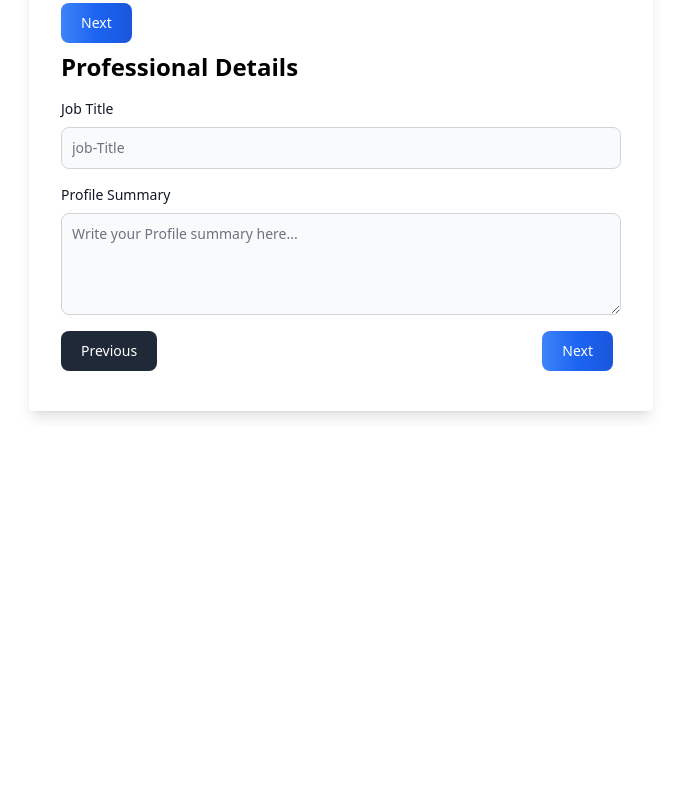
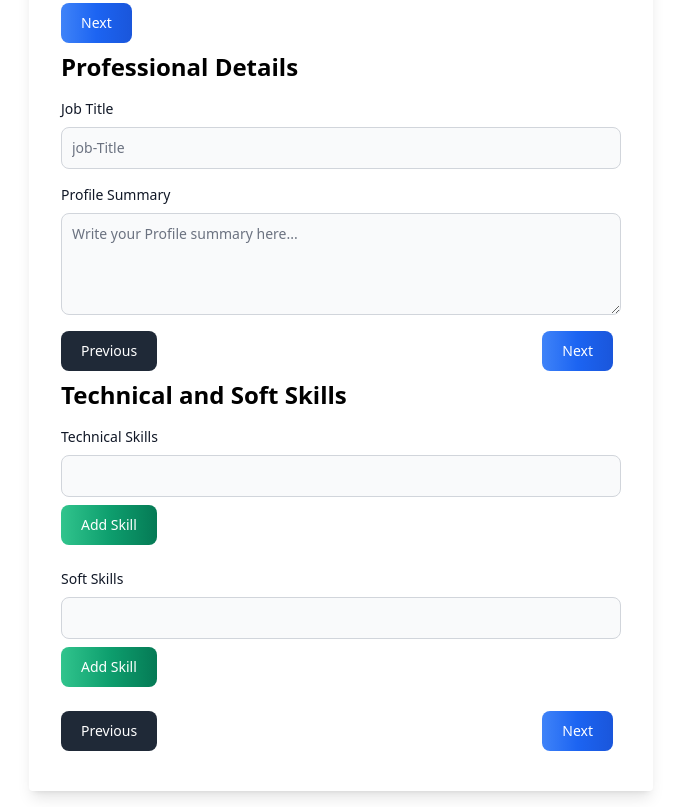
Before and after one commit to Bouanaya/cv-builder, a website: page pages/create.html in a window 1280 px wide. Shown: the part 751-1558 px from the top of the page, without its empty margins (299-980 px from the left). Before the commit the page ends 1178 px from the top, so only its background shows below. Drawn offline with Linux system fonts and the light colour scheme.

Commit message:
add form Technical and Soft Skills

```diff
--- a/pages/create.html
+++ b/pages/create.html
@@ -173,6 +173,66 @@
               </div>
             </form>
           </div>
+          <!-- Step 3: Technical and Soft Skills -->
+          <div id="step-3" class="">
+            <h2 class="text-2xl font-bold mb-4">Technical and Soft Skills</h2>
+            <form id="skills-form">
+              <div class="mb-4">
+                <label
+                  class="block mb-2 text-sm font-medium text-gray-900 dark:text-white"
+                  >Technical Skills</label
+                >
+                <div id="technical-skills">
+                  <input
+                    type="text"
+                    class="bg-gray-50 border border-gray-300 mb-2 text-gray-900 text-sm rounded-lg focus:ring-blue-500 focus:border-blue-500 block w-full p-2.5 dark:bg-gray-700 dark:border-gray-600 dark:placeholder-gray-400 dark:text-white dark:focus:ring-blue-500 dark:focus:border-blue-500"
+                    required
+                  />
+                </div>
+                <button
+                  type="button"
+                  class="text-white bg-gradient-to-r from-green-400 via-green-500 to-green-600 hover:bg-gradient-to-br focus:ring-4 focus:outline-none focus:ring-green-300 dark:focus:ring-green-800 font-medium rounded-lg text-sm px-5 py-2.5 text-center me-2 mb-2"
+                >
+                  Add Skill
+                </button>
+              </div>
+              <div class="mb-4">
+                <label
+                  class="block mb-2 text-sm font-medium text-gray-900 dark:text-white"
+                  >Soft Skills</label
+                >
+                <div id="soft-skills">
+                  <input
+                    type="text"
+                    class="bg-gray-50 border border-gray-300 mb-2 text-gray-900 text-sm rounded-lg focus:ring-blue-500 focus:border-blue-500 block w-full p-2.5 dark:bg-gray-700 dark:border-gray-600 dark:placeholder-gray-400 dark:text-white dark:focus:ring-blue-500 dark:focus:border-blue-500"
+                    required
+                  />
+                </div>
+                <button
+                  type="button"
+                  class="text-white bg-gradient-to-r from-green-400 via-green-500 to-green-600 hover:bg-gradient-to-br focus:ring-4 focus:outline-none focus:ring-green-300 dark:focus:ring-green-800 font-medium rounded-lg text-sm px-5 py-2.5 text-center me-2 mb-2"
+                >
+                  Add Skill
+                </button>
+              </div>
+              <div class="flex justify-between">
+                <button
+                  type="button"
+                  id="prev-3"
+                  class="text-white bg-gray-800 hover:bg-gray-900 focus:outline-none focus:ring-4 focus:ring-gray-300 font-medium rounded-lg text-sm px-5 py-2.5 me-2 mb-2 dark:bg-gray-800 dark:hover:bg-gray-700 dark:focus:ring-gray-700 dark:border-gray-700"
+                >
+                  Previous
+                </button>
+                <button
+                  type="button"
+                  id="next-3"
+                  class="text-white bg-gradient-to-r from-blue-500 via-blue-600 to-blue-700 hover:bg-gradient-to-br focus:ring-4 focus:outline-none focus:ring-blue-300 dark:focus:ring-blue-800 font-medium rounded-lg text-sm px-5 py-2.5 text-center me-2 mb-2"
+                >
+                  Next
+                </button>
+              </div>
+            </form>
+          </div>
         </div>
       </div>
     </div>
```
Also changed, not shown: index.html (+1 -1 lines), src/output.css.
